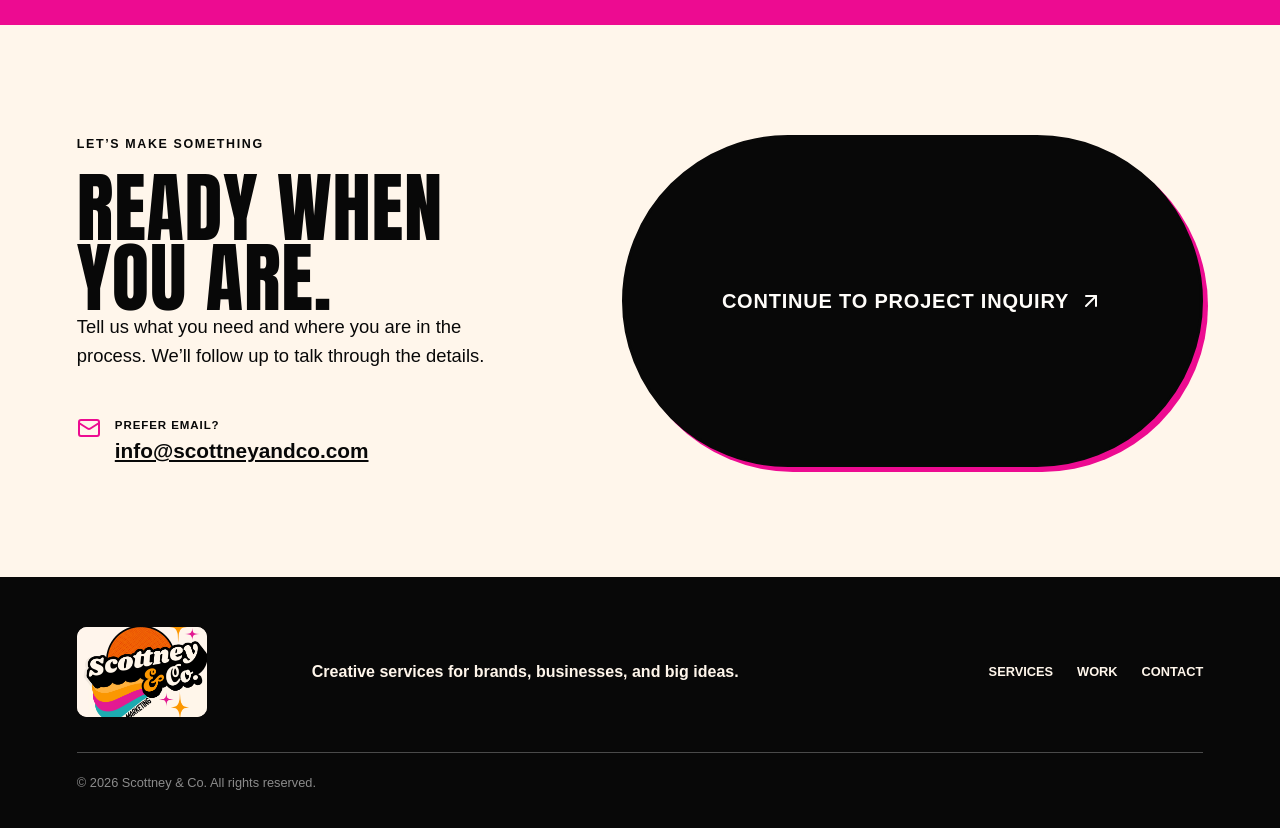
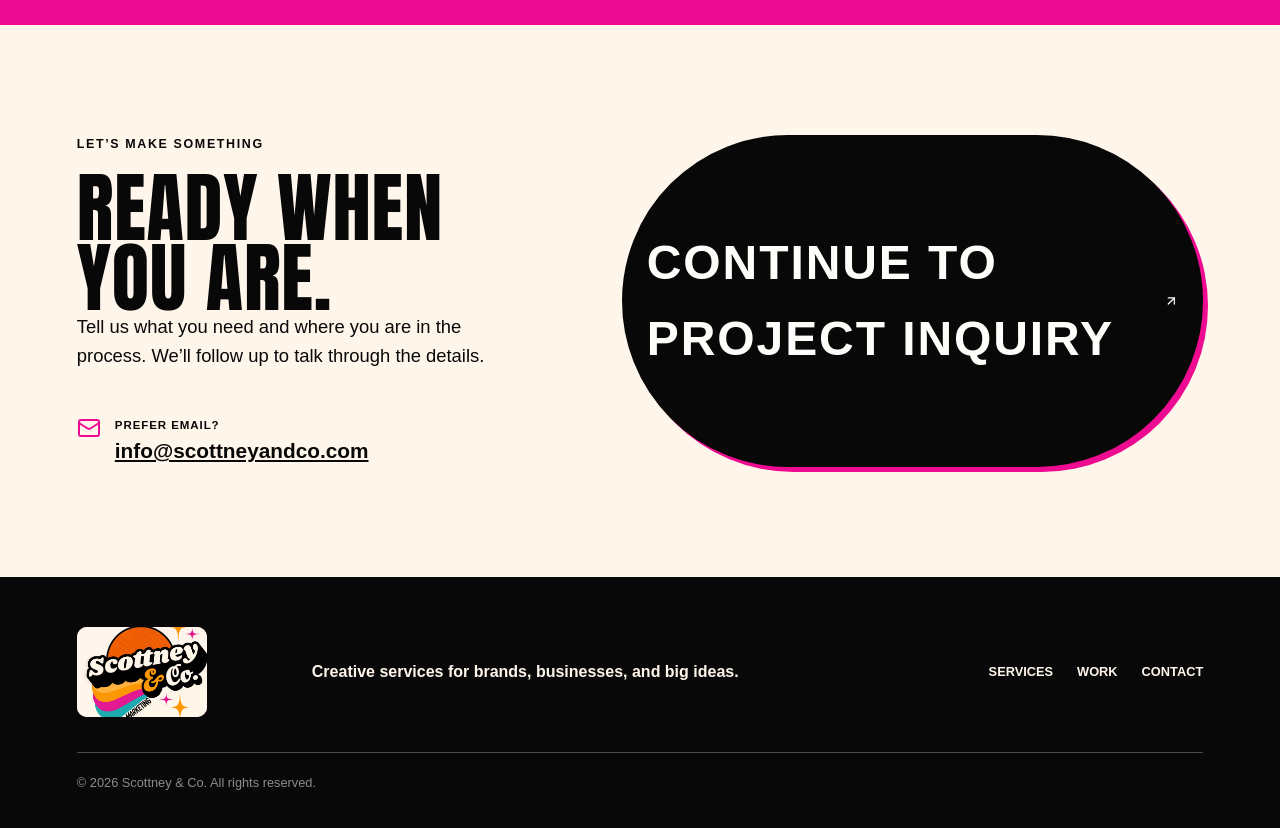
Before and after one commit to ScottneyandCo/scottney-co-website, a Next.js app: page / in a window 1280 px wide. Shown: the part 5840-6668 px from the top of the page. Built offline with nearby package versions, Linux system fonts and the light colour scheme.

Commit message:
Increase inquiry button font size to 48px

```diff
--- a/app/globals.css
+++ b/app/globals.css
@@ -26,6 +26,7 @@
   .orbit-text{left:auto;right:auto;bottom:auto;margin-top:28px;transform:rotate(-3deg)}
 }
 
+section#contact > a.button{font-size:48px}
 .contact button:disabled{cursor:wait;opacity:.7}.form-status{min-height:28px;margin-top:16px;text-align:center;font-weight:800}.honey{position:absolute!important;left:-10000px!important;width:1px!important;height:1px!important;overflow:hidden!important}
 
 /* Larger hero mark with clear breathing room for the decorative stars. */
```
